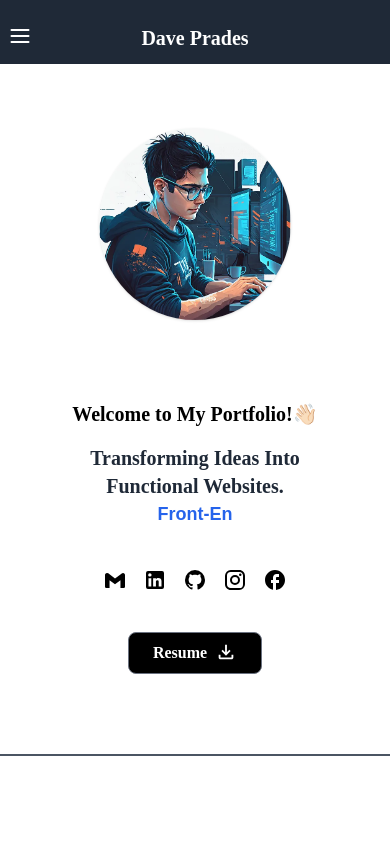
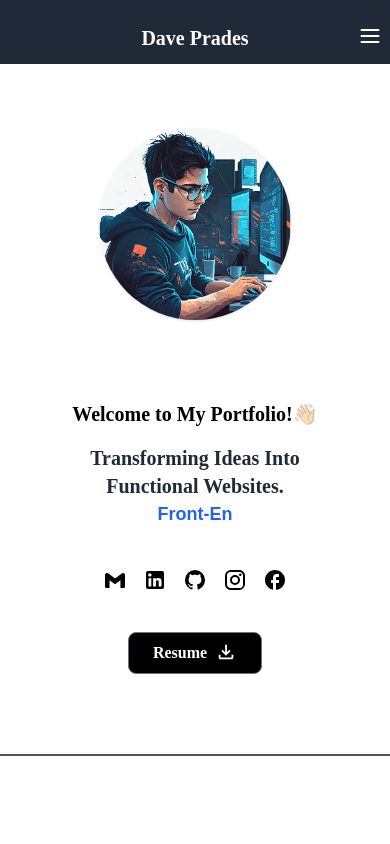
Before and after one commit to Wazeeexx/pradesportfolio, a Nuxt app: page / in a window 390 px wide. Shown: the top 844 px of the page. Built offline with nearby package versions, Linux system fonts and the light colour scheme.

Commit message:
add burger icon

```diff
--- a/pages/index.vue
+++ b/pages/index.vue
@@ -23,17 +23,17 @@
                 <a href="#contact" class="block text-white">Contact</a>
               </div>
           </nav>
-
-              <div class="relative md:hidden left-0">
+        </header>
+        <div class="relative md:hidden right-0"> <!-- Positioning on the right side -->
           <div class="dropdown">
-                  <button @click="toggleNavigation" class="p-2 mt-4 text-white fixed top-0 left-0 z-50">
-                    <svg xmlns="http://www.w3.org/2000/svg" width="24" height="24" viewBox="0 0 24 24">
+            <button @click="toggleNavigation" class="p-2 mt-4 text-white fixed top-0 right-0 z-50 ml-6"> <!-- Added ml-6 for left margin -->
+              <svg class="ml-8" xmlns="http://www.w3.org/2000/svg" width="24" height="24" viewBox="0 0 24 24">
                 <path fill="currentColor" fill-rule="evenodd" d="M3.5 5a1 1 0 0 0 0 2h17a1 1 0 1 0 0-2h-17Zm-1 7a1 1 0 0 1 1-1h17a1 1 0 1 1 0 2h-17a1 1 0 0 1-1-1Zm0 6.001a1 1 0 0 1 1-1h17a1 1 0 1 1 0 2h-17a1 1 0 0 1-1-1Z" clip-rule="evenodd" />
               </svg>
             </button>
           </div>
 
-                <div v-if="showNavigation" class="md:hidden bg-blue-600 p-4 space-y-4 font-medium font-poppins fixed top-0 left-0 w-full z-40 transform translate-y-0 transition-transform duration-300">
+          <div v-if="showNavigation" class="md:hidden bg-blue-600 p-4 space-y-4 font-medium font-poppins fixed top-0 right-0 w-full z-40 transform translate-y-0 transition-transform duration-300 ml-6"> <!-- Added ml-6 for left margin -->
             <a href="#" class="block text-white">Home</a>
             <a href="#about" class="block text-white">About</a>
             <a href="#skills" class="block text-white">skills</a>
@@ -41,7 +41,8 @@
             <a href="#contact" class="block text-white">Contact</a>
           </div>
         </div>
-        </header>
+
+
 
         <main class="container mx-auto">
           <div class="grid grid-cols-1 sm:grid-cols-2 gap-6">
```
Lines whose indentation alone changed are shown as unchanged.
